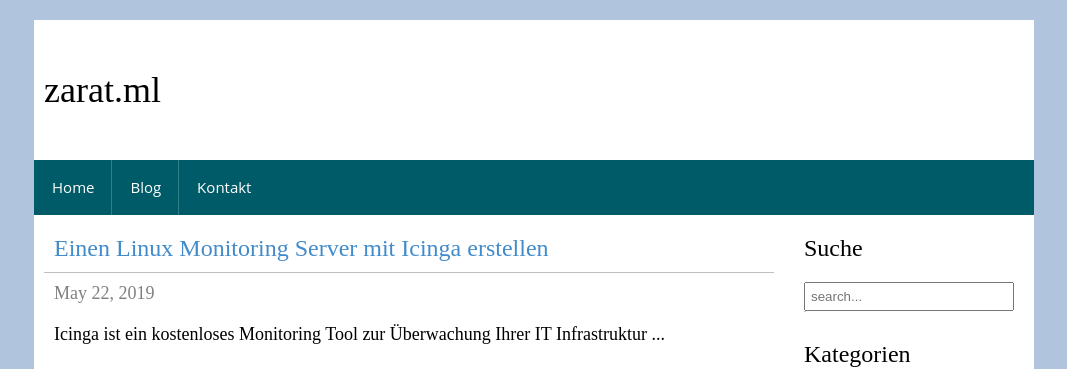
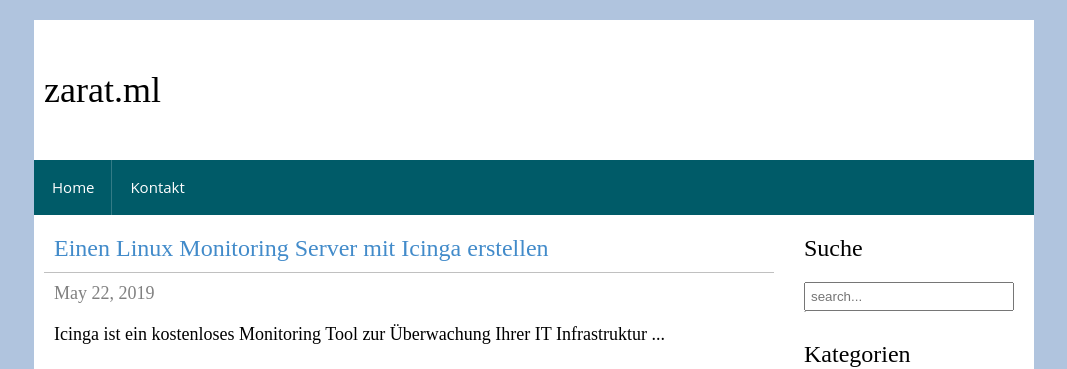
Before and after one commit to zarat/zarat.github.io, a Jekyll site: the page built from index.html, in a window 1280 px wide. Shown: the top 369 px of the page, without its empty margins (106-1173 px from the left). Built offline with Jekyll 4.4.1, drawn with Linux system fonts in a browser that asks for light colours; the list of posts is cut into pages by our own code.

Commit message:
Update header.html

```diff
--- a/_includes/header.html
+++ b/_includes/header.html
@@ -12,7 +12,6 @@
     <input id="responsive_menu" type="checkbox">
     <ul class="menu level-0">
 	    <li class="li level-1"><a href="{{ site.url }}/">Home</a></li>
-	    <li class="li level-1"><a href="{{ site.url }}/blog">Blog</a></li>
 	    <li class="li level-1"><a href="{{ site.url }}/contact">Kontakt</a></li>
     </ul>
   </div>
```
